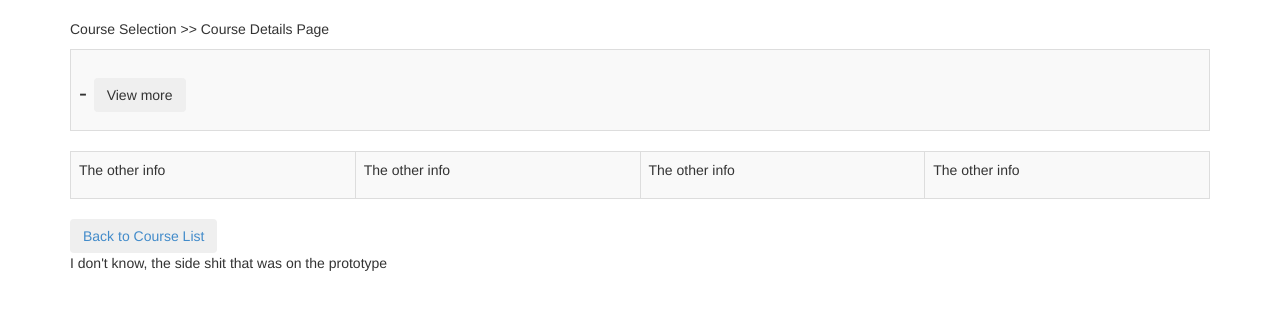
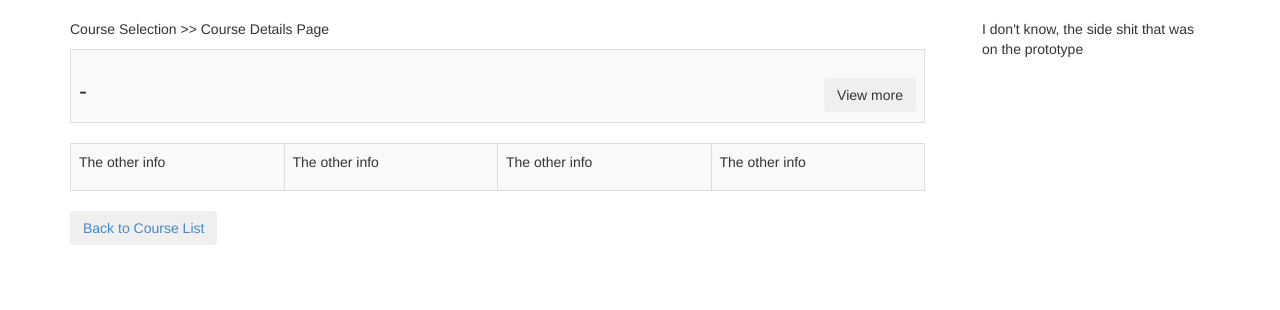
Before and after one commit to grodtron/SOEN341, a Django app: page /course-details in a window 1280 px wide. Shown: the part 51-361 px from the top of the page. Run offline with Django 3.2, Linux system fonts and the light colour scheme; the visitor is signed in with stand-in values (Sample User, id 1); data that the repository does not hold is empty; some libraries are stand-ins or nearby versions.

Commit message:
Bringing back some missed changes to css for course-details

```diff
--- a/home/static/css/custom.css
+++ b/home/static/css/custom.css
@@ -69,12 +69,25 @@ input:required:valid {
 	padding-top:30px;
 	padding-right:70px;
 }
+/* Course Details */
+.course-details-content {
+	width: 75%;
+	float:left;
+	margin-right:5%;
+}
 
 .inline{
 	display:inline;
 }
+.course-details-sidebar{
+	float:left;
+	width:20%;
+}
 
 .right{
+	float:right;
+}
+#course-details .dropButton {
 	float:right;
 }
 
```
